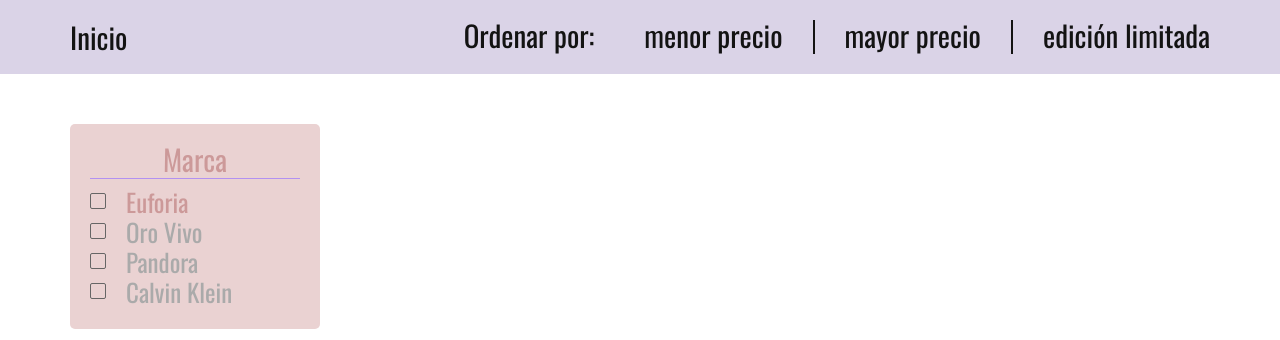
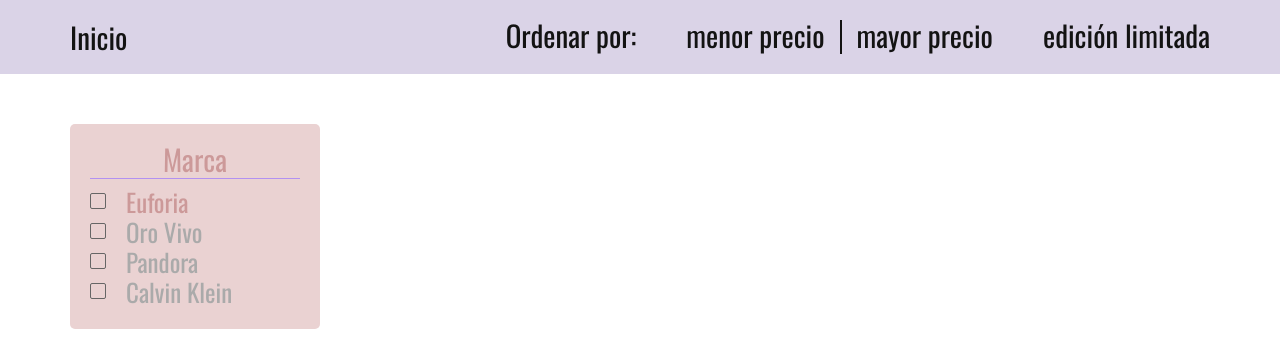
Before and after one commit to ArturVaskovets/Euforia, a Python web app: template templates/shopping.html in a window 1280 px wide. Shown: the part 201-541 px from the top of the page. Run offline with Jinja, Linux system fonts and the light colour scheme; the template is opened without the code that fills it, so the values that code supplies are empty; some libraries are stand-ins or nearby versions.

Commit message:
Added sort buttons logic

```diff
--- a/static/css/styles.css
+++ b/static/css/styles.css
@@ -462,14 +462,41 @@ body.gallery .header .main_header .main_header_inner .extra_image {
   margin-right: 50px;
 }
 .products_wrapper .products_top-buttons .products_top-inner .sort_buttons .sort_button {
+  position: relative;
   display: inline-block;
   cursor: pointer;
+  padding-bottom: 5px;
+}
+.products_wrapper .products_top-buttons .products_top-inner .sort_buttons .sort_button::after {
+  content: "";
+  display: block;
+  position: absolute;
+  left: 50%;
+  transform: translateX(-50%);
+  top: calc(100% + 5px);
+  width: 0;
+  height: 2px;
+  background-color: #131313;
+  transition: all 0.3s;
+}
+.products_wrapper .products_top-buttons .products_top-inner .sort_buttons .sort_button.active::after {
+  width: 100%;
 }
 .products_wrapper .products_top-buttons .products_top-inner .sort_buttons .sort_button + .sort_button {
-  padding-left: 30px;
-  margin-left: 30px;
-  border-left: 2px solid #131313;
-  padding-bottom: 5px;
+  margin-left: 32px;
+}
+.products_wrapper .products_top-buttons .products_top-inner .sort_buttons .sort_button + .sort_button::before {
+  content: "";
+  display: block;
+  position: absolute;
+  top: 0;
+  bottom: 0;
+  right: calc(100% + 15px);
+  width: 2px;
+  background-color: #131313;
+}
+.products_wrapper .products_top-buttons .products_top-inner .sort_buttons .sort_buttons_text {
+  margin-left: 50px;
 }
 .products_wrapper .products_main {
   display: flex;
@@ -591,10 +618,8 @@ body.gallery .header .main_header .main_header_inner .extra_image {
   right: calc((100% - 104px) / 3 + 25px);
 }
 .products_wrapper .products_main .products_items .item {
-  display: flex;
-  flex-direction: column;
   position: relative;
-  padding: 10px 5px 15px;
+  padding: 5px 5px 15px;
   background-color: #f6f2ff;
   border-radius: 5px;
 }
@@ -602,7 +627,6 @@ body.gallery .header .main_header .main_header_inner .extra_image {
   position: relative;
   width: 100%;
   height: 250px;
-  margin-bottom: 15px;
 }
 .products_wrapper .products_main .products_items .item .item_images .item_image {
   display: block;
@@ -664,11 +688,11 @@ body.gallery .header .main_header .main_header_inner .extra_image {
   background-color: #996633;
 }
 .products_wrapper .products_main .products_items .item .item_content {
-  flex: 1;
   display: flex;
   flex-direction: column;
   justify-content: space-between;
-  padding: 0 10px;
+  height: calc(100% - 250px);
+  padding: 15px 10px 0;
   font-family: "Lato", sans-serif;
   font-weight: 400;
   font-size: 16px;
--- a/static/scss/sections/_products.scss
+++ b/static/scss/sections/_products.scss
@@ -29,15 +29,44 @@
         }
 
         .sort_button {
+          position: relative;
           display: inline-block;
           cursor: pointer;
+          padding-bottom: 5px;
+
+          &::after {
+            content: "";
+            display: block;
+            @include center(X);
+            top: calc(100% + 5px);
+            width: 0;
+            height: 2px;
+            background-color: $color_3;
+            transition: all 0.3s;
+          }
+        }
+
+        .sort_button.active {
+          &::after {
+            width: 100%;
+          }
         }
 
         .sort_button + .sort_button {
-          padding-left: 30px;
-          margin-left: 30px;
-          border-left: 2px solid $color_3;
-          padding-bottom: 5px;
+          margin-left: 32px;
+
+          &::before {
+            content: "";
+            display: block;
+            @include fill(Y);
+            right: calc(100% + 15px);
+            width: 2px;
+            background-color: $color_3;
+          }
+        }
+
+        .sort_buttons_text {
+          margin-left: 50px;
         }
       }
     }
@@ -181,10 +210,8 @@
       }
 
       .item {
-        display: flex;
-        flex-direction: column;
         position: relative;
-        padding: 10px 5px 15px;
+        padding: 5px 5px 15px;
         background-color: $color_11;
         border-radius: 5px;
 
@@ -192,7 +219,6 @@
           position: relative;
           width: 100%;
           height: 250px;
-          margin-bottom: 15px;
 
           .item_image {
             display: block;
@@ -267,11 +293,11 @@
         }
 
         .item_content {
-          flex: 1;
           display: flex;
           flex-direction: column;
           justify-content: space-between;
-          padding: 0 10px;
+          height: calc(100% - 250px);
+          padding: 15px 10px 0;
           font-family: $font_2;
           font-weight: 400;
           font-size: 16px;
--- a/templates/_base.html
+++ b/templates/_base.html
@@ -6,7 +6,7 @@
         <meta charset="UTF-8">
         <meta name="viewport" content="width=device-width, initial-scale=1.0">
         <link rel="shortcut icon" href="{{ url_for('static', filename='img/favicon.ico') }}">
-        <link rel="stylesheet" href="{{ url_for('static', filename='css/styles.css') }}?v=0.06">
+        <link rel="stylesheet" href="{{ url_for('static', filename='css/styles.css') }}?v=0.07">
         <title>Euforia</title>
         <script src="https://kit.fontawesome.com/228c1f352f.js" crossorigin="anonymous"></script>
         <link rel="stylesheet" href="https://cdnjs.cloudflare.com/ajax/libs/OwlCarousel2/2.3.4/assets/owl.carousel.min.css">
@@ -27,7 +27,7 @@
         <script src="https://code.jquery.com/ui/1.12.1/jquery-ui.js"></script>
         <script src="https://cdnjs.cloudflare.com/ajax/libs/OwlCarousel2/2.3.4/owl.carousel.min.js"></script>
         <script src="https://cdnjs.cloudflare.com/ajax/libs/fancybox/3.5.7/jquery.fancybox.min.js"></script>
-        <script src="{{ url_for('static', filename='js/main.js') }}?v=0.06"></script>
+        <script src="{{ url_for('static', filename='js/main.js') }}?v=0.07"></script>
     {% endblock %}
 </body>
 
--- a/templates/sections/_products.html
+++ b/templates/sections/_products.html
@@ -14,9 +14,9 @@
                 <a class="sort_button" data-sort="max-price">
                     mayor precio
                 </a>
-                <a class="sort_button" data-sort="limited-edition">
+                <div class="sort_buttons_text" data-sort="limited-edition">
                     edición limitada
-                </a>
+                </div>
             </div>
         </div>
     </div>
```
Also changed, not shown: static/js/main.js (+35 -1 lines).
